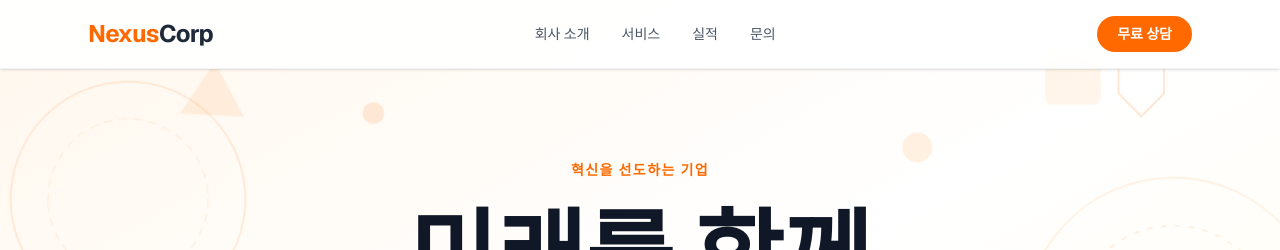
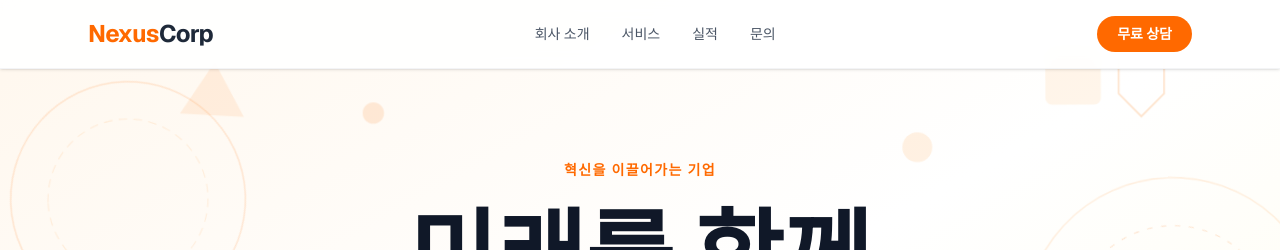
Before and after one commit to Zimins/buildover, a Next.js app in the folder test-nextjs/: page / in a window 1280 px wide. Shown: the top 250 px of the page. Built offline with nearby package versions, Linux system fonts and the light colour scheme.

Commit message:
혁신을 선도하는기업 대신에, 이끌어가는 기업으로 해줘

```diff
--- a/test-nextjs/app/page.tsx
+++ b/test-nextjs/app/page.tsx
@@ -126,7 +126,7 @@ export default function Home() {
 
         {/* Hero 텍스트 */}
         <div className="relative z-10">
-          <p className="text-sm font-semibold text-orange-500 uppercase tracking-widest mb-4">혁신을 선도하는 기업</p>
+          <p className="text-sm font-semibold text-orange-500 uppercase tracking-widest mb-4">혁신을 이끌어가는 기업</p>
           <h1 className="text-6xl md:text-8xl font-extrabold leading-tight text-gray-900 mb-6">
             미래를 함께
             <br />
```
